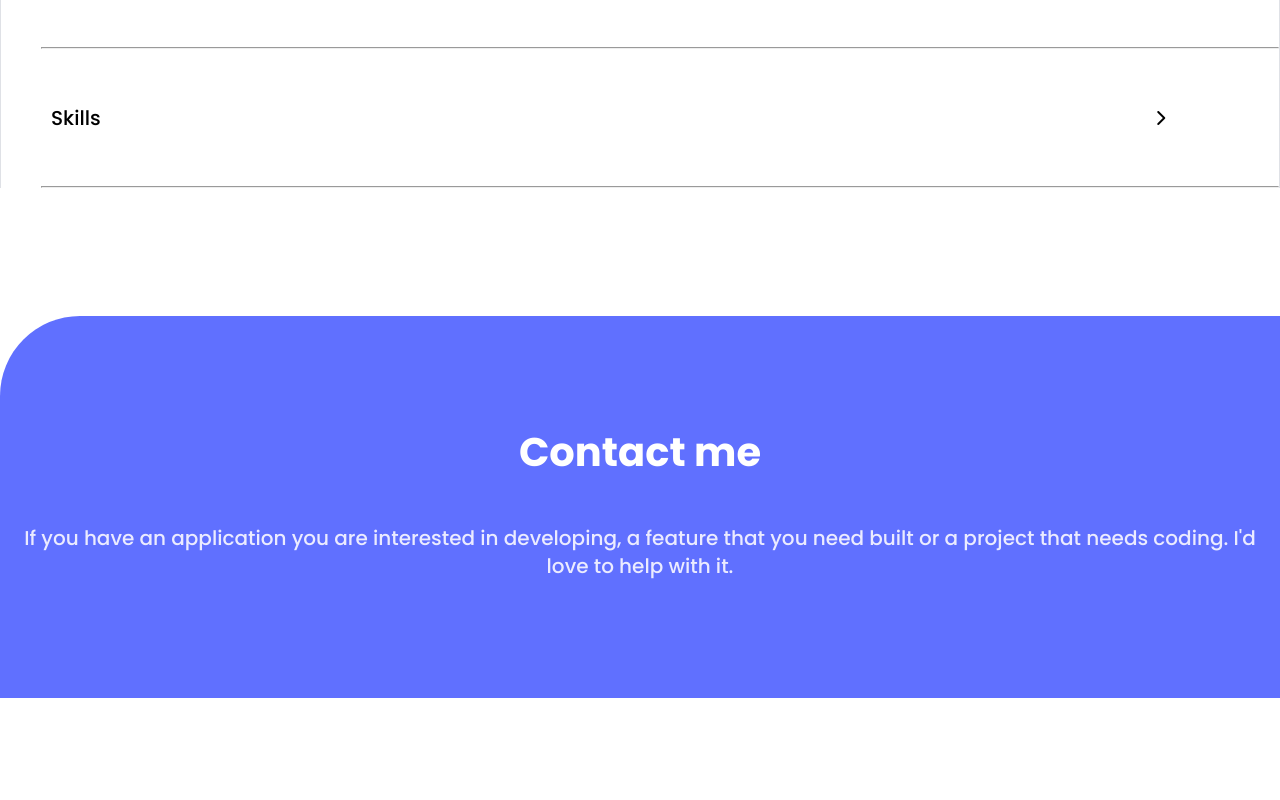
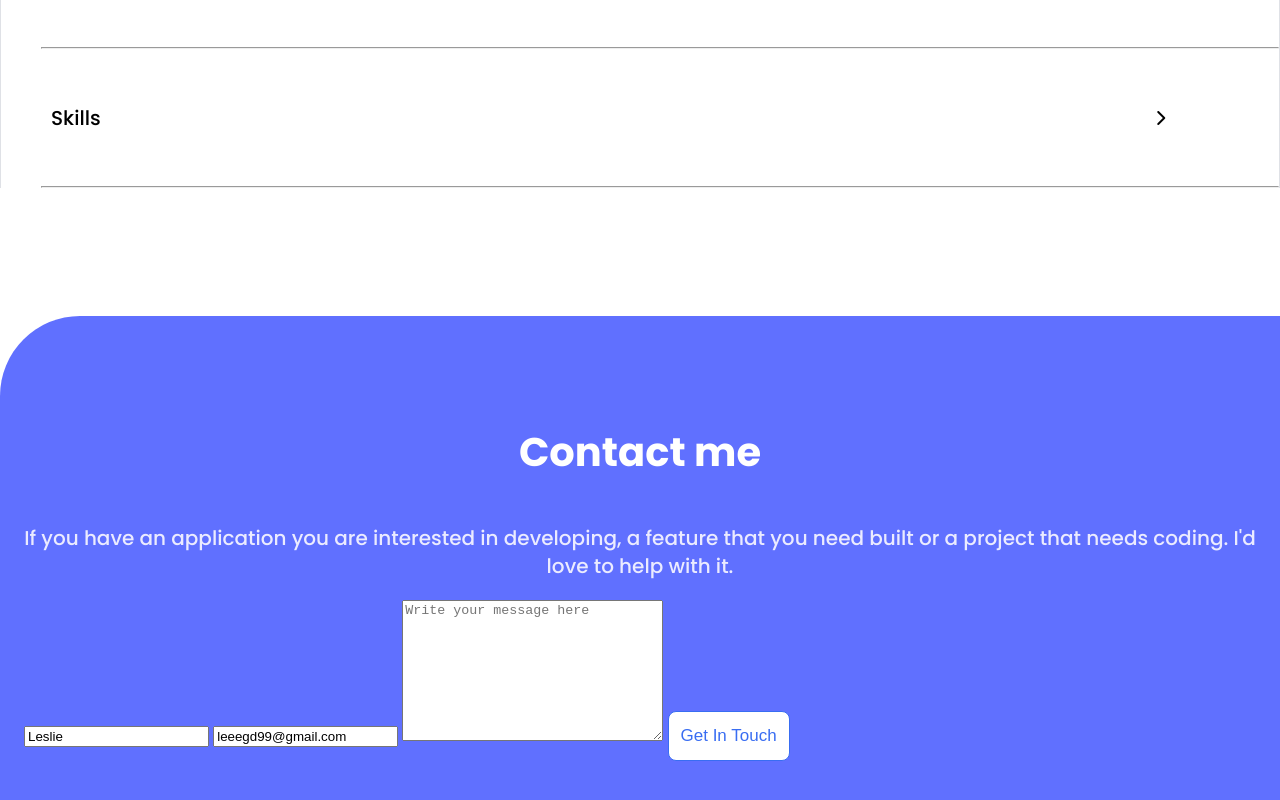
Before and after one commit to Leeoasis/My-Portfolio, a website: page index.html in a window 1280 px wide. Shown: the part 4587-5387 px from the top of the page. Before the commit the page ends 5285 px from the top, so only its background shows below. Drawn offline with Linux system fonts and the light colour scheme.

Commit message:
Add form elements.

```diff
--- a/index.html
+++ b/index.html
@@ -243,7 +243,15 @@
           <p class="contact-text">If you have an application you are interested in developing, a
             feature that you need built or a project that needs coding. I'd love to help with it.
            </p>
-
+        <div class="form">
+          <form action="submit" class="contact-form">
+            <input class="contact-input"  value="Leslie" type="text" >
+            <input class="contact-input" type="email" value="leeegd99@gmail.com">
+            <textarea class="contact-input" cols="30" rows="9"
+                placeholder="Write your message here"></textarea>
+            <button class="button">Get In Touch</button>
+        </form>
+        </div>
       </div>
     </section>
 </body>
```
